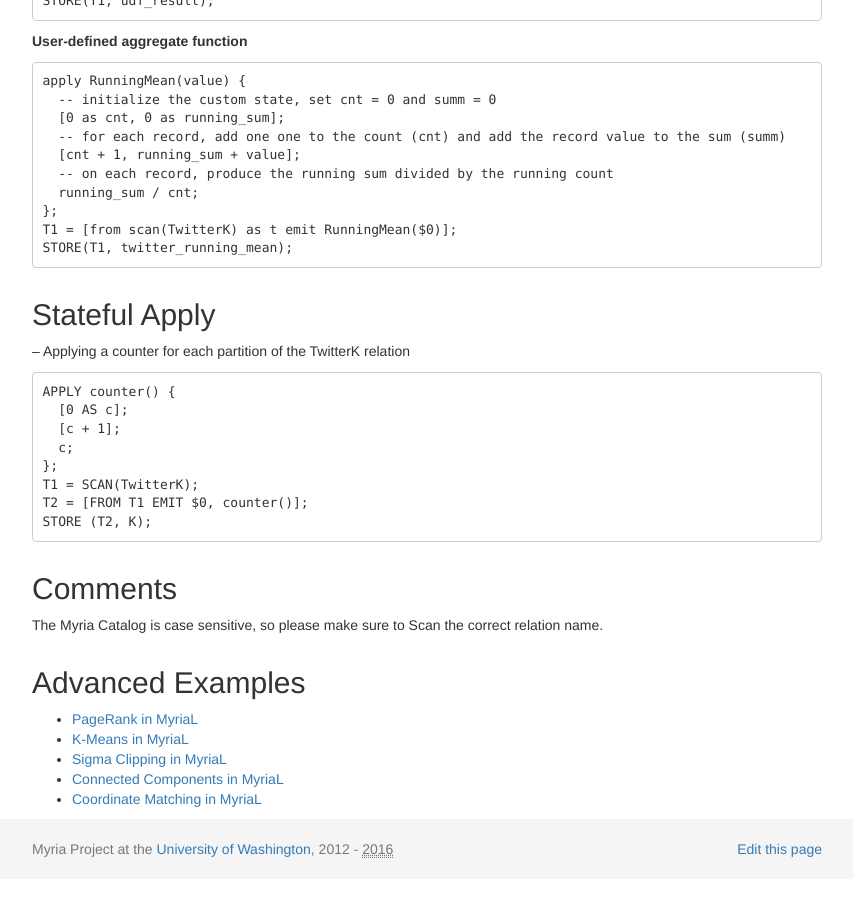
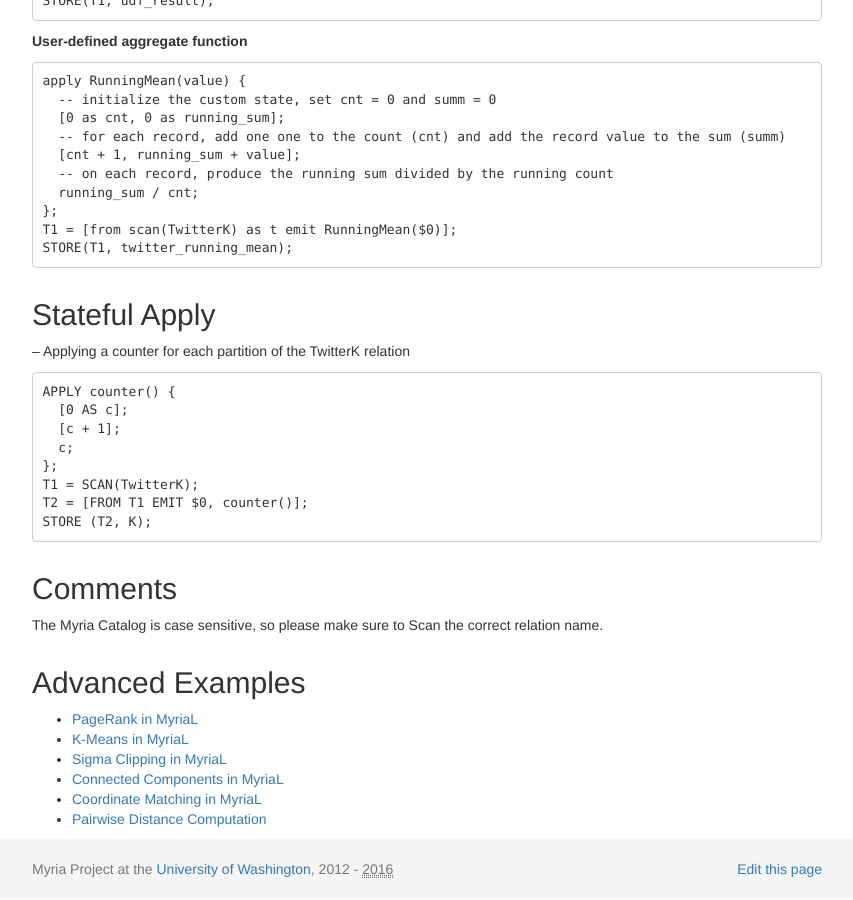
Before and after one commit to uwescience/myria-website, a Jekyll site: the page built from docs/myrial.md, in a window 1280 px wide and 900 px high, scrolled down 2682 px. Shown: the whole window, without its empty margins (213-1066 px from the left). Built offline with Jekyll 4.4.1, drawn with Linux system fonts in a browser that asks for light colours; nearby versions of some CDN libraries; Markdown is read by kramdown in place of the engine named in the settings.

Commit message:
Add pairwise distance computation as advanced example

```diff
--- a/docs/myrial.md
+++ b/docs/myrial.md
@@ -145,3 +145,4 @@ The Myria Catalog is case sensitive, so please make sure to Scan the correct rel
 * [Sigma Clipping in MyriaL](https://github.com/uwescience/raco/blob/master/examples/sigma-clipping.myl)
 * [Connected Components in MyriaL](https://github.com/uwescience/raco/blob/master/examples/connected_components.myl)
 * [Coordinate Matching in MyriaL](https://github.com/uwescience/raco/blob/master/examples/crossmatch_2d.myl)
+* [Pairwise Distance Computation](https://github.com/uwescience/raco/blob/master/examples/pairwise_distances.myl)
```
